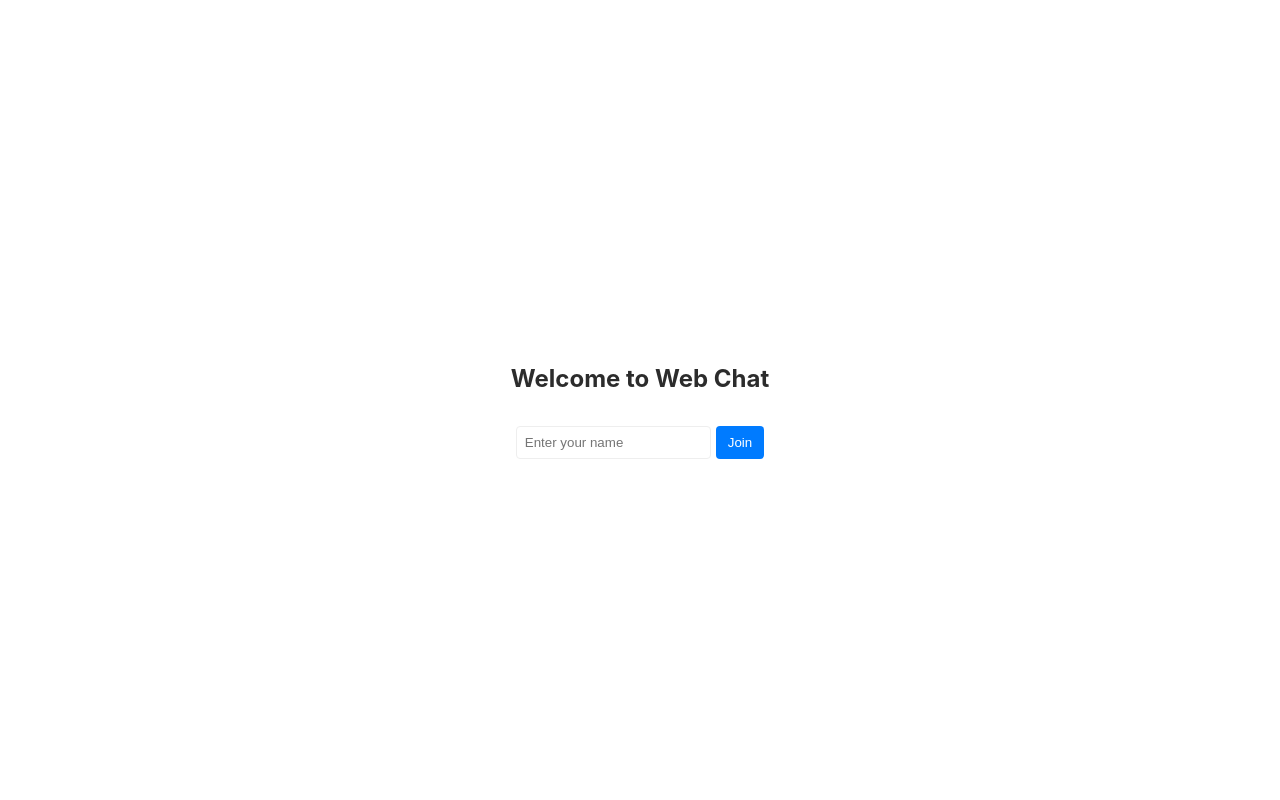
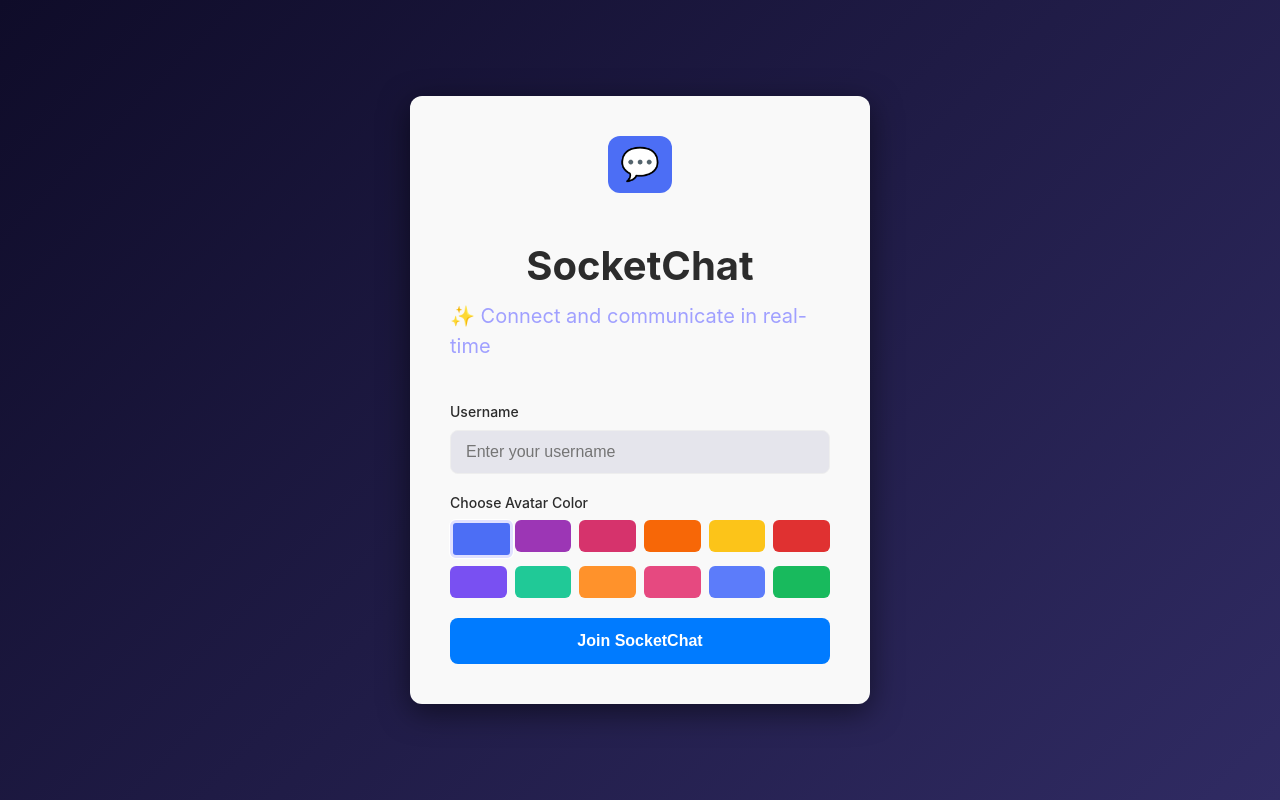
Before and after one commit to NumfhaKotchapan/socket-chat-project, a React app in the folder frontend/: page / in a window 1280 px wide. Built offline with nearby package versions, Linux system fonts and the light colour scheme; no server answers; the HTML template or start-up script is replaced by a standard one.

Commit message:
login page

```diff
--- a/frontend/src/components/ChatWindow.jsx
+++ b/frontend/src/components/ChatWindow.jsx
@@ -9,7 +9,7 @@ const messagesContainerStyle = { flex: 1, overflowY: 'auto', padding: '10px', ba
 const messageStyle = { marginBottom: '10px', padding: '8px 12px', borderRadius: '8px', maxWidth: '70%', background: 'var(--message-bg)', wordWrap: 'break-word' };
 const messageMeStyle = { ...messageStyle, background: 'var(--message-me-bg)', alignSelf: 'flex-end' };
 const messageSenderStyle = { fontSize: '0.8em', fontWeight: 'bold', marginBottom: '4px' };
-const systemMessageStyle = { ...messageStyle, alignSelf: 'center', background: 'none', color: 'var(--system-message-color)', fontStyle: 'italic' };
+const systemMessageStyle = { ...messageStyle, alignSelf: 'center', background: 'none', color: 'var(--system-message-color)', fontStyle: 'poppins' };
 const messagesListStyle = { display: 'flex', flexDirection: 'column', gap: '5px' }
 // --- End Styles ---
 
@@ -125,5 +125,4 @@ function ChatWindow({ currentChat }) {
     </>
   );
 }
-
 export default ChatWindow;
--- a/frontend/src/index.css
+++ b/frontend/src/index.css
@@ -1,6 +1,6 @@
 /* Global Styles */
 :root {
-  font-family: Inter, system-ui, Avenir, Helvetica, Arial, sans-serif;
+  font-family: Inter, system-ui, Avenir, Helvetica, Arial, sans-serif,Poppins;
   line-height: 1.5;
   font-weight: 400;
 
--- a/frontend/src/pages/LoginPage.jsx
+++ b/frontend/src/pages/LoginPage.jsx
@@ -1,15 +1,148 @@
-import React, { useState, useEffect } from 'react';
+// ...existing code...
+import React, { useState, useEffect, useRef } from 'react';
 import { useSocket } from '../context/SocketContext';
 
+const UI_CONFIG = {
+    // Colors (ใช้เป็น Fallback ถ้า CSS Variables ไม่ได้กำหนด)
+    CARD_BG: '#1e1e3f',
+    PAGE_BG: '#111122',
+    PRIMARY_BLUE: '#4C6EF5',
+    TEXT_COLOR: '#E0E0FF',
+    INPUT_BG: '#e5e5ecff',
+    SUCCESS_COLOR: '#6AA84F',
+    ERROR_COLOR: '#FF6347',
+    TAGLINE_COLOR: '#A0A0FF',
+    // Aesthetics
+    BORDER_RADIUS: '12px',
+    BOX_SHADOW: '0 8px 30px rgba(0, 0, 0, 0.5)',
+    // Avatar Colors Array (ใช้สำหรับ Picker - เพื่อการตกแต่งเท่านั้น)
+    AVATAR_COLORS: [
+        '#4C6EF5', '#9C36B5', '#D6336C', '#F76707', '#FCC419', '#E03131',
+        '#7950F2', '#20C997', '#FF922B', '#E64980', '#5C7CFA', '#18BA5D',
+    ]
+};
+
+// 💡 Styles Object: ใช้ CSS Variables (var(--...)) ที่คุณกำหนดใน index.css
+const styles = {
+    appContainer: {
+        minHeight: '100vh',
+        backgroundColor: 'var(--page-bg, ' + UI_CONFIG.PAGE_BG + ')',
+        color: 'var(--text-color, ' + UI_CONFIG.TEXT_COLOR + ')',
+        fontFamily: 'Poppins, sans-serif',
+    },
+    loginPage: {
+        display: 'flex',
+        alignItems: 'center',
+        justifyContent: 'center',
+        minHeight: '100vh',
+        width: '100%',
+        background: 'linear-gradient(135deg, #0F0C29 0%, #302B63 100%)',
+    },
+    loginCard: {
+        display: 'flex',
+        flexDirection: 'column',
+        alignItems: 'center',
+        padding: '40px',
+        backgroundColor: 'var(--sidebar-bg, ' + UI_CONFIG.CARD_BG + ')',
+        borderRadius: UI_CONFIG.BORDER_RADIUS,
+        boxShadow: UI_CONFIG.BOX_SHADOW,
+        width: '380px',
+        maxWidth: '90%',
+        color: 'var(--text-color, ' + UI_CONFIG.TEXT_COLOR + ')',
+        gap: '20px'
+    },
+    header: {
+        fontSize: '40px',
+        fontWeight: '700',
+        color: 'var(--text-color, ' + UI_CONFIG.TEXT_COLOR + ')',
+        marginBottom: '0',
+    },
+    tagline: {
+        fontSize: '20px',
+        color: UI_CONFIG.TAGLINE_COLOR,
+        marginTop: '5px',
+        marginBottom: '10px',
+    },
+    formGroup: {
+        width: '100%',
+        display: 'flex',
+        flexDirection: 'column',
+        gap: '8px',
+    },
+    label: {
+        fontSize: '14px',
+        fontWeight: '500',
+    },
+    input: {
+        padding: '12px 15px',
+        borderRadius: '8px',
+        border: '1px solid var(--border-color, #FFFFFF)',
+        backgroundColor: 'var(--input-bg, ' + UI_CONFIG.INPUT_BG + ')',
+        color: '#111122',
+        fontSize: '16px',
+        width: '100%',
+        boxSizing: 'border-box',
+        outline: 'none',
+    },
+    button: {
+        padding: '14px 25px',
+        borderRadius: '8px',
+        border: 'none',
+        backgroundColor: 'var(--accent-color, ' + UI_CONFIG.PRIMARY_BLUE + ')',
+        color: 'white',
+        fontSize: '16px',
+        fontWeight: '600',
+        cursor: 'pointer',
+        width: '100%',
+        transition: 'background-color 0.2s, transform 0.1s',
+    },
+    error: {
+        color: UI_CONFIG.ERROR_COLOR,
+        marginTop: '10px'
+    },
+    status: {
+        fontSize: '12px',
+        marginTop: '15px',
+        color: UI_CONFIG.SUCCESS_COLOR,
+    }
+};
+
+const ColorPicker = ({ selectedColor, onSelect }) => (
+    <div style={{ display: 'grid', gridTemplateColumns: 'repeat(6, 1fr)', gap: '8px', width: '100%' }}>
+        {UI_CONFIG.AVATAR_COLORS.map((color) => (
+            <div
+                key={color}
+                onClick={() => onSelect(color)}
+                style={{
+                    backgroundColor: color,
+                    width: '100%',
+                    height: '32px',
+                    borderRadius: '6px',
+                    cursor: 'pointer',
+                    border: color === selectedColor ? `3px solid ${UI_CONFIG.TEXT_COLOR}` : 'none',
+                    boxShadow: color === selectedColor ? '0 0 0 1px #fff' : 'none',
+                    transition: 'transform 0.1s',
+                }}
+            />
+        ))}
+    </div>
+);
+
+// ...existing code...
 function LoginPage({ onLoginSuccess }) {
   const [nameInput, setNameInput] = useState("");
+  const [avatarColor, setAvatarColor] = useState(UI_CONFIG.AVATAR_COLORS[0]);
   const [error, setError] = useState(null);
   const socket = useSocket();
 
+  // เก็บชื่อที่เพิ่งส่ง ไว้ใช้เมื่อ server ตอบกลับ (ป้องกัน re-register listener ถ้า user เปลี่ยน input)
+  const pendingNameRef = useRef('');
+
   useEffect(() => {
     const handleServerMessage = (message) => {
-      console.log(message);
-      onLoginSuccess(nameInput); // บอก App.jsx ว่า login สำเร็จ
+      console.log('server_message', message);
+      // บอก parent ว่า login สำเร็จ ใช้ค่าจาก pendingNameRef
+      onLoginSuccess && onLoginSuccess(pendingNameRef.current);
     };
 
     const handleJoinError = (errorMessage) => {
@@ -23,40 +156,71 @@ function LoginPage({ onLoginSuccess }) {
       socket.off("server_message", handleServerMessage);
       socket.off("join_error", handleJoinError);
     };
-  }, [socket, onLoginSuccess, nameInput]);
+  }, [socket, onLoginSuccess]);
 
   const handleSubmit = (e) => {
     e.preventDefault();
     setError(null);
-    if (nameInput.trim()) {
-      socket.emit("join", nameInput.trim());
+    const trimmed = nameInput.trim();
+    if (trimmed) {
+      pendingNameRef.current = trimmed;
+      // ส่งสีด้วย (ถ้าฝั่งเซิร์ฟเวอร์รองรับ) — ปรับได้ตาม API
+      socket.emit("join", trimmed, { avatarColor });
     }
   };
 
-  const loginStyle = {
-    display: 'flex',
-    flexDirection: 'column',
-    alignItems: 'center',
-    justifyContent: 'center',
-    height: '100vh',
-    gap: '10px'
-  }
+  return (
+   <div style={styles.loginPage}>
+            <div style={styles.loginCard}>
 
-  return (
-    <div style={loginStyle}>
-      <h2>Welcome to Web Chat</h2>
-      <form onSubmit={handleSubmit} style={{display: 'flex', gap: '5px'}}>
+                <div style={{ marginBottom: '10px', display: 'flex', flexDirection: 'column', alignItems: 'center' }}>
+                    <div style={{
+                        backgroundColor: UI_CONFIG.PRIMARY_BLUE,
+                        padding: '12px',
+                        borderRadius: '12px',
+                        marginBottom: '10px'
+                    }}>
+                        <span style={{ fontSize: '32px', lineHeight: '1' }}>💬</span>
+                    </div>
+                    <h2 style={styles.header}>SocketChat</h2>
+                    <p style={styles.tagline}>✨ Connect and communicate in real-time</p>
+                </div>
+
+                <form onSubmit={handleSubmit} style={styles.formGroup}>
+                    <label htmlFor="username" style={styles.label}>Username</label>
                     <input
+                        id="username"
                         type="text"
-          placeholder="Enter your name"
+                        placeholder="Enter your username"
                         value={nameInput}
                         onChange={(e) => setNameInput(e.target.value)}
+                        style={styles.input}
+                        required
+                        maxLength={20}
                     />
-        <button type="submit">Join</button>
+
+                    <div style={{ marginTop: '8px' }}>
+                        <label style={styles.label}>Choose Avatar Color</label>
+                        <div style={{ marginTop: '6px' }}>
+                            <ColorPicker
+                                selectedColor={avatarColor}
+                                onSelect={setAvatarColor}
+                            />
+                        </div>
+                    </div>
+
+                    <button type="submit" style={{ ...styles.button, marginTop: '12px' }}>
+                        Join SocketChat
+                    </button>
                 </form>
-      {error && <p style={{ color: 'red' }}>{error}</p>}
+
+                {error && <p style={styles.error}>{error}</p>}
+
+
+            </div>
         </div>
   );
 }
 
 export default LoginPage;
+// ...existing code...
```
Also changed, not shown: 1 other file (tests, documents, lock files or other folders). Lines whose indentation alone changed are shown as unchanged.
